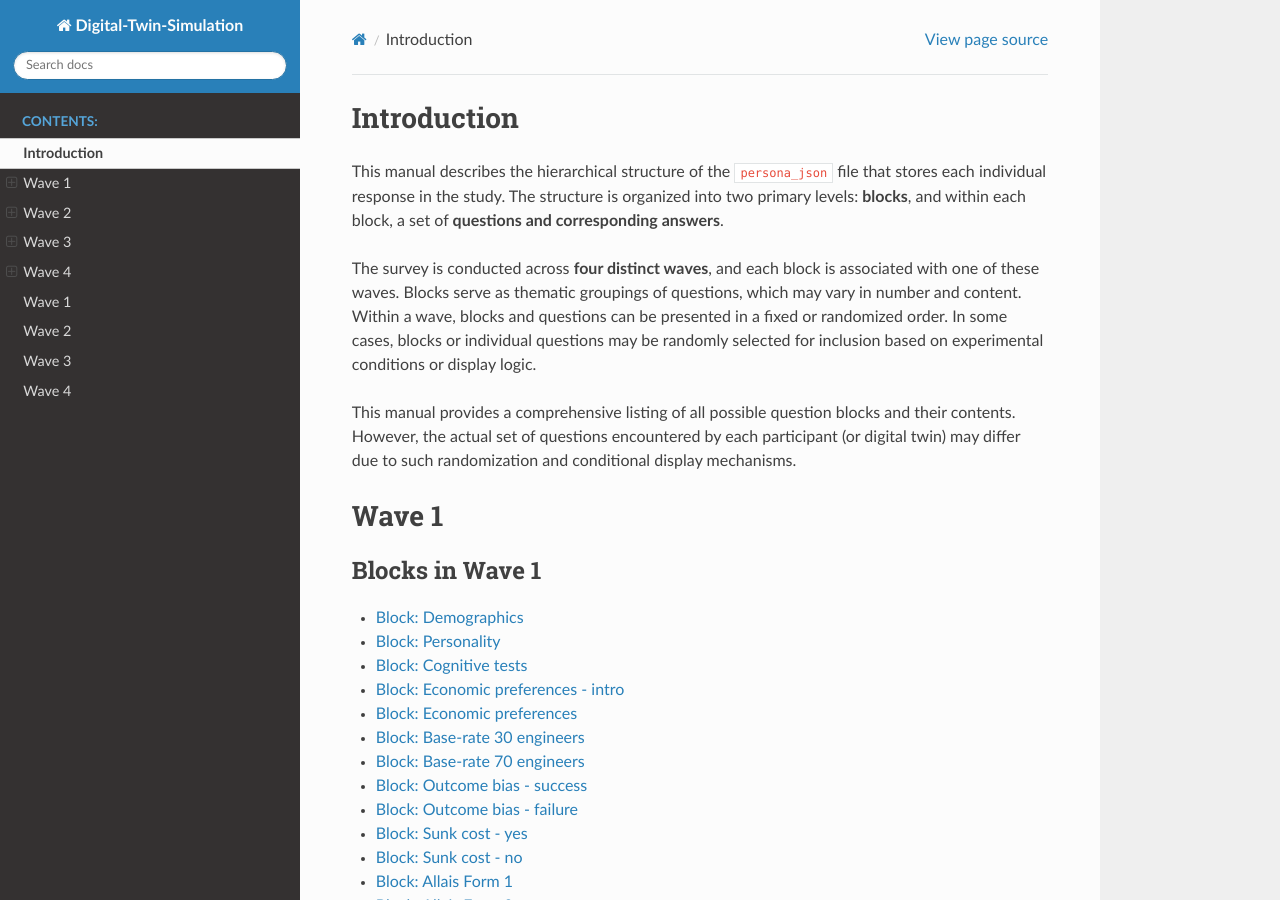
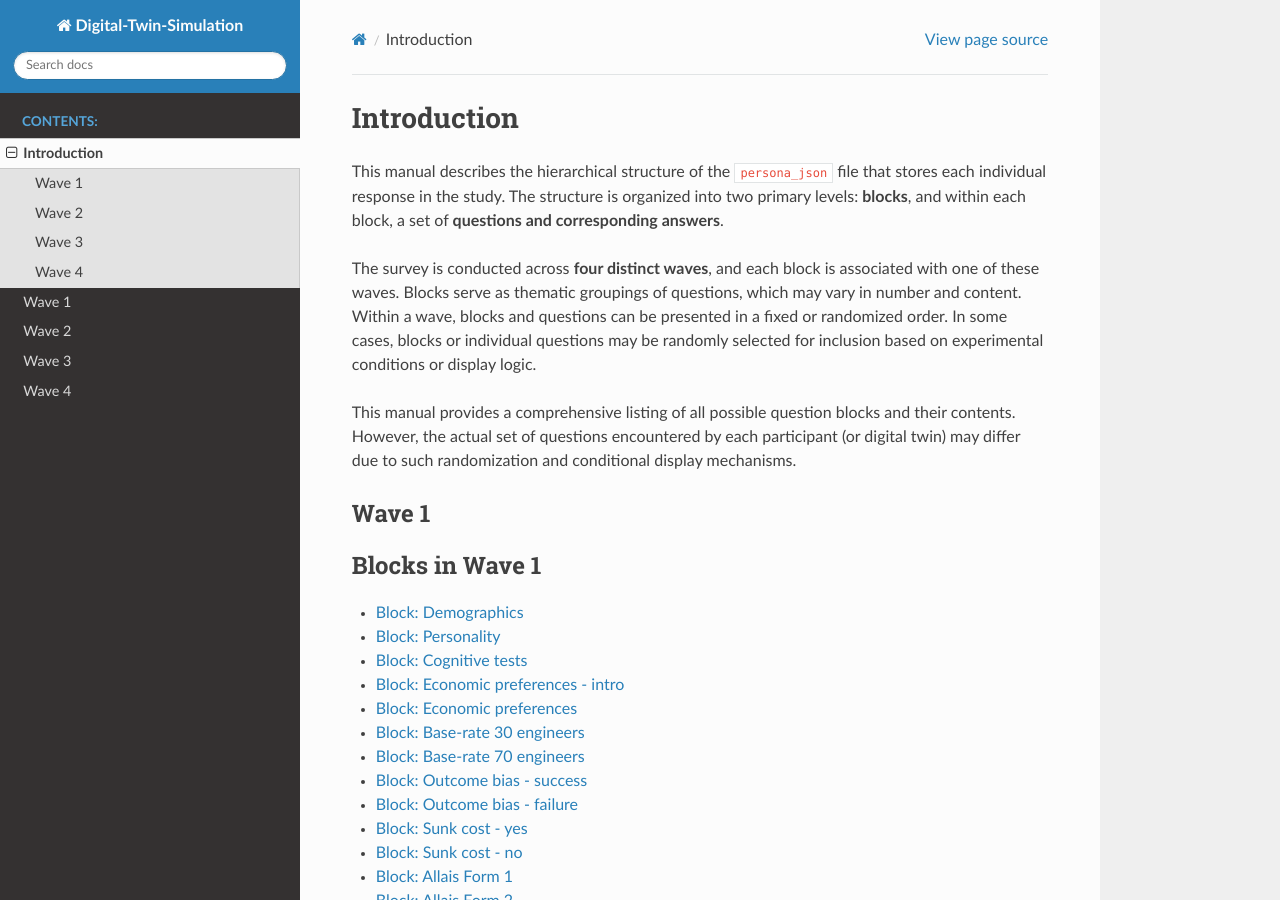
Before and after one commit to tianyipeng-lab/Digital-Twin-Simulation, a Sphinx documentation site: the page built from docs/intro.md, in a window 1280 px wide and 900 px high. Built offline with Sphinx 7.4.7 and the Read the Docs theme 3.1.0, drawn with Linux system fonts in a browser that asks for light colours.

````diff
--- a/docs/intro.md
+++ b/docs/intro.md
@@ -6,7 +6,7 @@ The survey is conducted across **four distinct waves**, and each block is associ
 
 This manual provides a comprehensive listing of all possible question blocks and their contents. However, the actual set of questions encountered by each participant (or digital twin) may differ due to such randomization and conditional display mechanisms.
 
-# Wave 1
+## Wave 1
 
 ```{toctree}
 :caption: Blocks in Wave 1
@@ -29,7 +29,7 @@ waves/blocks_in_Wave_1/Non_experimental_heuristics_and_biases
 
 ```
 
-# Wave 2
+## Wave 2
 
 ```{toctree}
 :caption: Blocks in Wave 2
@@ -55,7 +55,7 @@ waves/blocks_in_Wave_2/Myside_German
 
 ```
 
-# Wave 3
+## Wave 3
 
 ```{toctree}
 :caption: Blocks in Wave 3
@@ -82,7 +82,7 @@ waves/blocks_in_Wave_3/Product_Preferences___Pricing
 
 ```
 
-# Wave 4
+## Wave 4
 
 ```{toctree}
 :caption: Blocks in Wave 4
````
